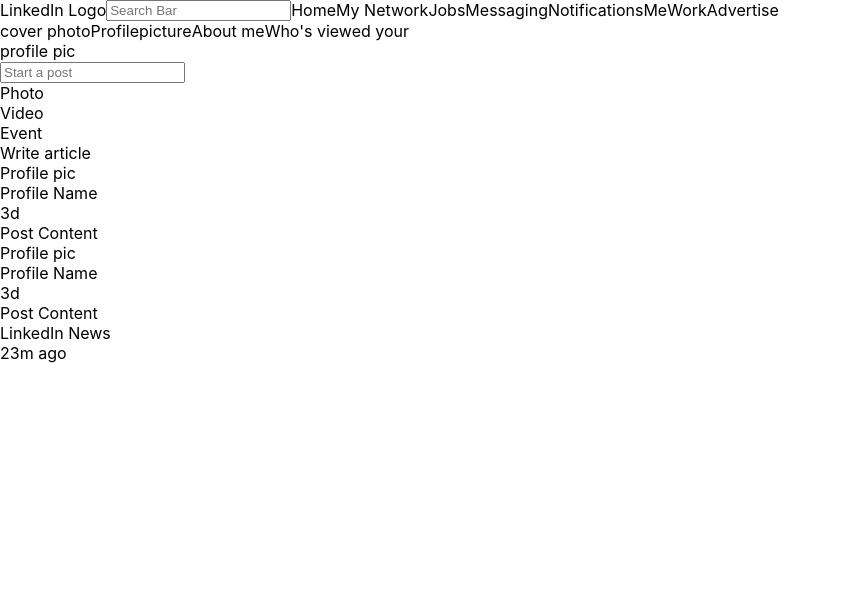
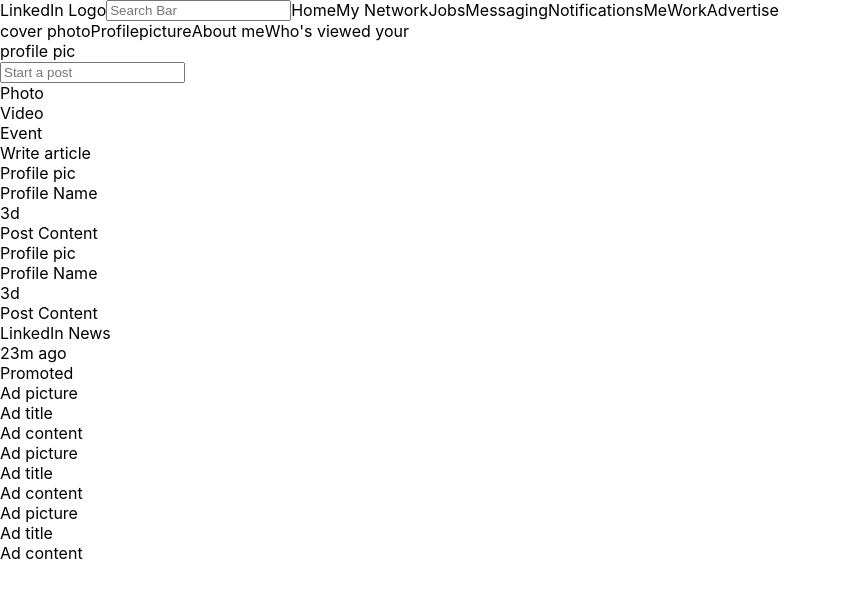
Before and after one commit to coleggibson/li-remade, a React (Create React App) app: page / in a window 1280 px wide. Shown: the top 598 px of the page, without its empty margins (0-841 px from the left). Built offline with nearby package versions, Linux system fonts and the light colour scheme.

Commit message:
Created the promoted section

```diff
--- a/src/App.js
+++ b/src/App.js
@@ -5,6 +5,7 @@
 import SubmitBar from './components/submitbar';
 import ContentSection from './components/contentsection';
 import NewsSection from './components/newssidebar';
+import PromotedSection from './components/promoted';
 
 function App() {
   return (
@@ -17,6 +18,7 @@
       <SubmitBar/>
       <ContentSection/>
       <NewsSection/>
+      <PromotedSection/>
      </body>
      <footer></footer>
     </div>
--- /dev/null
+++ b/src/components/promoted.js
@@ -0,0 +1,24 @@
+const PromotedSection = () => {
+    return (
+        <div id='promoted-section' className='section'>
+            <div id='promoted-title'>Promoted</div>
+            <div className='ad-container'>
+                <div>Ad picture</div>
+                <div className='ad-title'>Ad title</div>
+                <div className='ad-content'>Ad content</div>
+            </div>
+            <div className='ad-container'>
+                <div>Ad picture</div>
+                <div className='ad-title'>Ad title</div>
+                <div className='ad-content'>Ad content</div>
+            </div>
+            <div className='ad-container'>
+                <div>Ad picture</div>
+                <div className='ad-title'>Ad title</div>
+                <div className='ad-content'>Ad content</div>
+            </div>
+        </div>
+    )
+}
+
+export default PromotedSection
```
Also changed, not shown: src/components/adbar.js (deleted).
